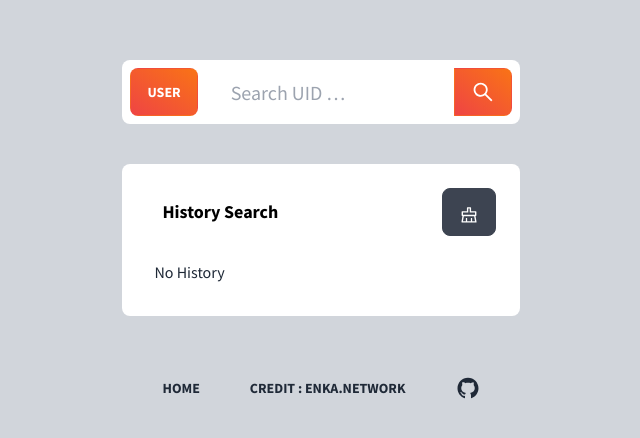
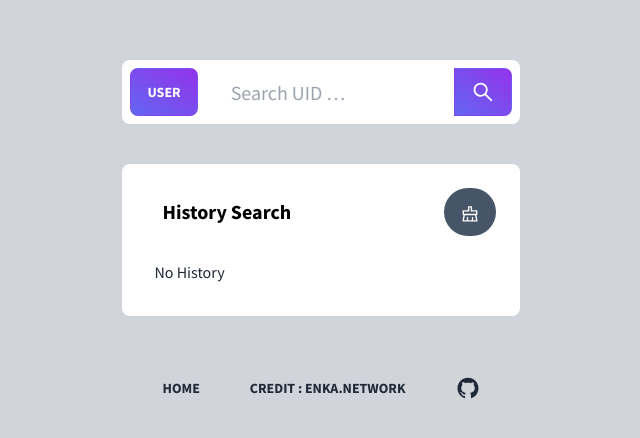
Before and after one commit to JinDamanee2544/Genshin-Artfact-Value-Counter, a Next.js app: page / in a window 1280 px wide. Shown: the part 164-602 px from the top of the page, without its empty margins (319-959 px from the left). Built offline with nearby package versions, Linux system fonts and the light colour scheme.

Commit message:
Change New Theme

```diff
--- a/components/Character.jsx
+++ b/components/Character.jsx
@@ -53,7 +53,7 @@ const Character = ({ character }) => {
 
             className="min-w-max"
         >
-            <div className="w-full bg-red-500 rounded-t-xl p-2 flex justify-between px-4">
+            <div className="w-full bg-gradient-to-r from-indigo-500 to-purple-700 rounded-t-xl p-2 flex justify-between px-4">
                 <h1 className="font-bold text-white text-xl">{formatChar(character.charID)}</h1>
                 <span className="text-white text-xl font-bold"> {charVal.toString().slice(0, 4)} / 45 </span>
             </div>
--- a/components/HistoryBox.jsx
+++ b/components/HistoryBox.jsx
@@ -26,12 +26,12 @@ const HistoryBox = () => {
             className="flex flex-col gap-4 bg-white p-6 rounded-lg w-[90%] my-6"
         >
             <div className="flex justify-between items-center">
-                <h1 className="font-bold text-lg text-black ml-4">
+                <h1 className="font-bold text-xl text-black ml-4">
                     History Search
                 </h1>
 
                 <button
-                    className="btn p-4 rounded-lg"
+                    className="btn p-4 rounded-full bg-slate-600 border-0"
                     onClick={() => {
                         removeLocalStorage("history-id")
                         setHistory([])
--- a/components/MainStat.jsx
+++ b/components/MainStat.jsx
@@ -51,7 +51,7 @@ const MainStat = ({ atf }) => {
                     )
                 })}
             </div>
-            <button className="bg-orange-500 text-white btn btn-sm border-none hover:bg-orange-500 w-full text-xl mt-2">
+            <button className="bg-purple-500 text-white btn btn-sm border-none hover:bg-purple-400 w-full text-xl mt-2">
                 <span>{sumSubValue.toString().slice(0, 4)}</span>
             </button>
         </div>
--- a/components/SeachBar.jsx
+++ b/components/SeachBar.jsx
@@ -24,16 +24,16 @@ const SearchBar = ({ playerData, UID, setUID, setIsFirstLoad }) => {
     >
       <div className="tooltip" data-tip='TO ENKA.NETWORK'>
         <button disabled={UID === '' ? false : true} >
-          <a className={`btn ${UID === '' ? 'btn-disabled' : 'btn-ghost'} text-white bg-gradient-to-tr from-red-500 to-orange-500`} href={`https://enka.shinshin.moe/u/${UID}`}>
+          <a className={`btn ${UID === '' ? 'btn-disabled' : 'btn-ghost'} text-white bg-gradient-to-tr from-indigo-500 to-purple-600`} href={`https://enka.shinshin.moe/u/${UID}`}>
             {playerData.nickname || 'USER'}
           </a>
         </button>
       </div>
       <div className="form-control w-full ml-4">
         <div className="input-group w-full">
-          <input type="number" placeholder="Search UID …" className="input input-ghost w-full text-xl"
+          <input type="number" placeholder="Search UID …" className="input input-ghost w-full text-xl "
             onChange={(e) => setSearch(e.target.value)} value={search} />
-          <button className="btn btn-ghost text-white bg-gradient-to-tr from-red-500 to-orange-500"
+          <button className="btn btn-ghost text-white bg-gradient-to-tr from-indigo-500 to-purple-600"
             onClick={() => searchUID()}>
             <AiOutlineSearch className="w-6 h-6" />
           </button>
--- a/components/Substat.jsx
+++ b/components/Substat.jsx
@@ -3,48 +3,48 @@ import { formatStat, statValueCalculator } from "../logicController/logic";
 import { selectContext, useData } from "./Character";
 
 
-const Substat = ({substat,atfType,setActiveAtf}) => {
+const Substat = ({ substat, atfType, setActiveAtf }) => {
 
-    const {select,setSelect} = useData();
+    const { select, setSelect } = useData();
 
-    const [highlight,setHighlight] = useState(false);
+    const [highlight, setHighlight] = useState(false);
 
 
     const thisEquip = formatStat(substat.appendPropId)
 
     const statCal = statValueCalculator({
-        statVal : substat.statValue,
-        statType : formatStat(substat.appendPropId)
+        statVal: substat.statValue,
+        statType: formatStat(substat.appendPropId)
     })
 
     const toggleHandler = () => {
         setHighlight(!highlight)
 
         const equipValue = {
-            equip_type : thisEquip,
-            value : statCal,
+            equip_type: thisEquip,
+            value: statCal,
         }
         setActiveAtf({
-            type:thisEquip,
+            type: thisEquip,
             highlight
         });
 
-        if(highlight===false){
+        if (highlight === false) {
             setSelect({
                 ...select,
-                [atfType]:[...select[atfType],equipValue]
+                [atfType]: [...select[atfType], equipValue]
             })
         } else {
             setSelect({
                 ...select,
-                [atfType]:select[atfType].filter(substat=>substat.equip_type!==thisEquip)
+                [atfType]: select[atfType].filter(substat => substat.equip_type !== thisEquip)
             })
         }
     }
 
     return (
-        <div className={`flex justify-between text-sm duration-200 rounded p-0.5 ${highlight===true?'bg-red-400 text-white ':null}`}
-        onClick={()=>toggleHandler()}>
+        <div className={`flex justify-between text-sm duration-200 rounded p-0.5 ${highlight === true ? 'bg-purple-400 text-white ' : null}`}
+            onClick={() => toggleHandler()}>
             <p>{thisEquip}</p>
             <span>{substat.statValue}</span>
         </div>
--- a/pages/index.jsx
+++ b/pages/index.jsx
@@ -38,11 +38,12 @@ export default function App() {
       }
       setLocalStorage("history-id", JSON.stringify(history))
     }
+    // eslint-disable-next-line react-hooks/exhaustive-deps
   }, [UID])
 
   return (
     // gray background
-    <main className="bg-gray-300 flex justify-center items-center h-full min-h-screen overflow-auto p-10 ">
+    <main className=" bg-gray-300 flex justify-center items-center h-full min-h-screen overflow-auto p-10 ">
       <div className="flex flex-col justify-center items-center">
         <SearchBar UID={UID} setUID={setUID} playerData={playerData} setIsFirstLoad={setIsFirstLoad} />
         {
```
